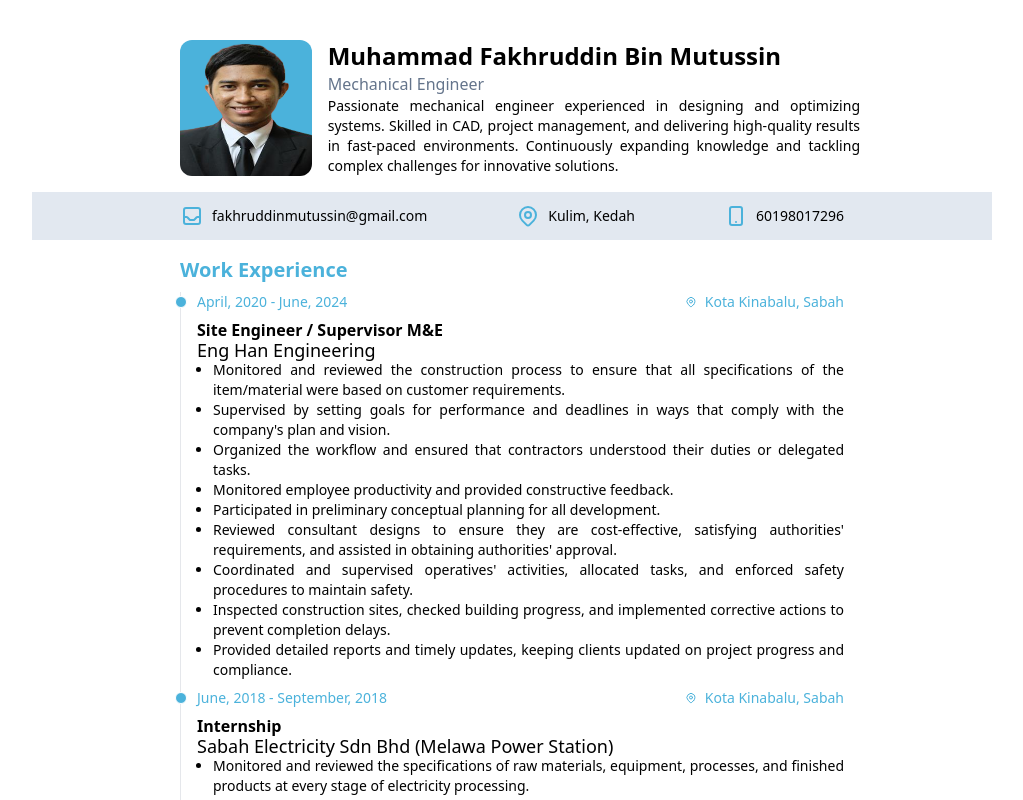
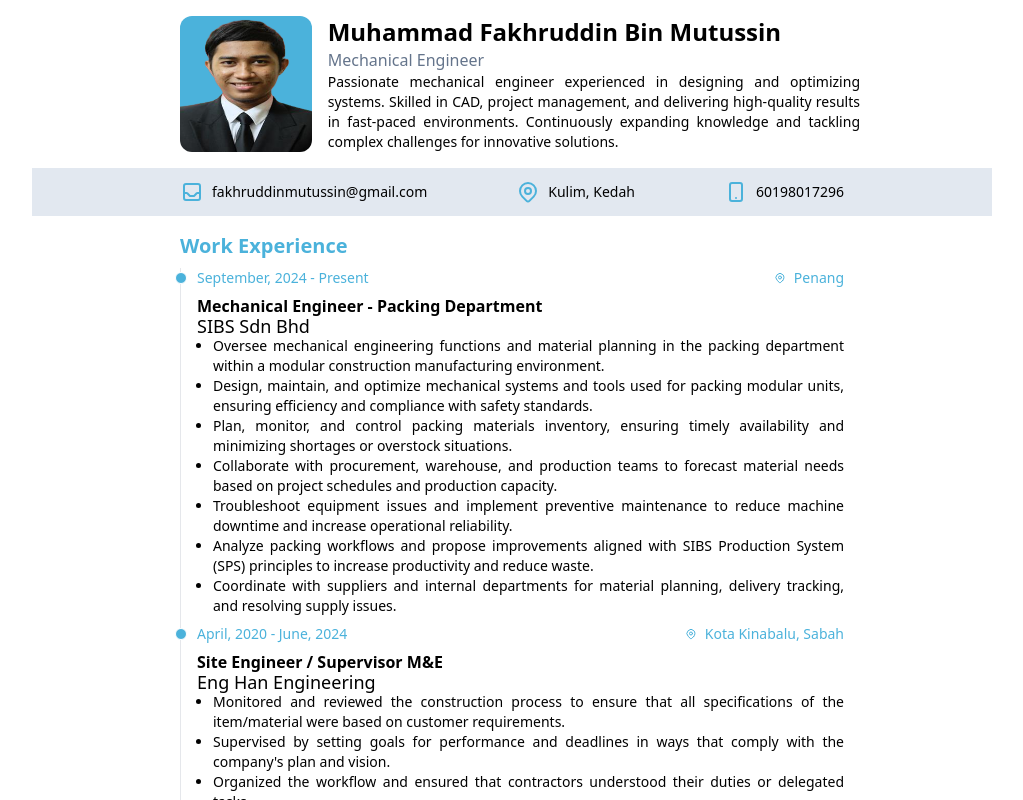
Before and after one commit to fakhruz3105/resume-vue, a Vue app: page / in a window 1280 px wide. Shown: the top 800 px of the page, without its empty margins (128-1151 px from the left). Built offline with nearby package versions, Linux system fonts and the light colour scheme.

Commit message:
update 2025

```diff
--- a/src/App.vue
+++ b/src/App.vue
@@ -96,7 +96,71 @@ const showBorder = ref(false);
     <div class="flex flex-col justify-start items-start px-4 pt-4">
       <span class="text-xl font-bold primary-text mb-2">Work Experience</span>
       <ol class="relative border-l border-gray-200 space-y-2">
-        <li class="ml-4">
+        <li class="section ml-4">
+          <div
+            class="absolute w-3 h-3 primary-bg rounded-full mt-1 -left-1.5 border border-white"
+          ></div>
+          <div
+            class="flex justify-between items-center mb-2 primary-text text-sm"
+          >
+            <span class="leading-5">September, 2024 - Present</span>
+            <div class="flex items-center">
+              <svg
+                class="w-3 h-3 mr-2"
+                fill="none"
+                stroke="currentColor"
+                viewBox="0 0 24 24"
+                xmlns="http://www.w3.org/2000/svg"
+              >
+                <path
+                  stroke-linecap="round"
+                  stroke-linejoin="round"
+                  stroke-width="2"
+                  d="M17.657 16.657L13.414 20.9a1.998 1.998 0 01-2.827 0l-4.244-4.243a8 8 0 1111.314 0z"
+                ></path>
+                <path
+                  stroke-linecap="round"
+                  stroke-linejoin="round"
+                  stroke-width="2"
+                  d="M15 11a3 3 0 11-6 0 3 3 0 016 0z"
+                ></path>
+              </svg>
+              <span>Penang</span>
+            </div>
+          </div>
+          <div class="flex flex-col">
+            <span class="leading-5 text-base font-bold"
+              >Mechanical Engineer - Packing Department</span
+            >
+            <span class="leading-5 text-lg font-light"
+              >SIBS Sdn Bhd</span
+            >
+            <ul class="list-disc pl-4 text-sm text-justify">
+              <li>
+                Oversee mechanical engineering functions and material planning in the packing department within a modular construction manufacturing environment.
+              </li>
+              <li>
+                Design, maintain, and optimize mechanical systems and tools used for packing modular units, ensuring efficiency and compliance with safety standards.
+              </li>
+              <li>
+                Plan, monitor, and control packing materials inventory, ensuring timely availability and minimizing shortages or overstock situations.
+              </li>
+              <li>
+                Collaborate with procurement, warehouse, and production teams to forecast material needs based on project schedules and production capacity.
+              </li>
+              <li>
+                Troubleshoot equipment issues and implement preventive maintenance to reduce machine downtime and increase operational reliability.
+              </li>
+              <li>
+                Analyze packing workflows and propose improvements aligned with SIBS Production System (SPS) principles to increase productivity and reduce waste.
+              </li>
+              <li>
+                Coordinate with suppliers and internal departments for material planning, delivery tracking, and resolving supply issues.
+              </li>
+            </ul>
+          </div>
+        </li>
+        <li class="section ml-4">
           <div
             class="absolute w-3 h-3 primary-bg rounded-full mt-1 -left-1.5 border border-white"
           ></div>
@@ -177,7 +241,7 @@ const showBorder = ref(false);
             </ul>
           </div>
         </li>
-        <li class="ml-4">
+        <li class="section ml-4">
           <div
             class="absolute w-3 h-3 primary-bg rounded-full mt-1 -left-1.5 border border-white"
           ></div>
@@ -327,8 +391,13 @@ const showBorder = ref(false);
 @import url("https://fonts.googleapis.com/css2?family=Mulish:ital,wght@0,200;0,300;0,400;0,600;1,700;1,900&display=swap");
 
 .page {
-  @apply mt-6 w-[7.25in] h-[10.75in] m-auto;
+  @apply w-[7.25in] h-[10.75in] m-auto;
   page-break-after: always !important;
+}
+
+.section {
+  page-break-inside: avoid;
+  break-inside: avoid;
 }
 
 .primary-bg {
```
